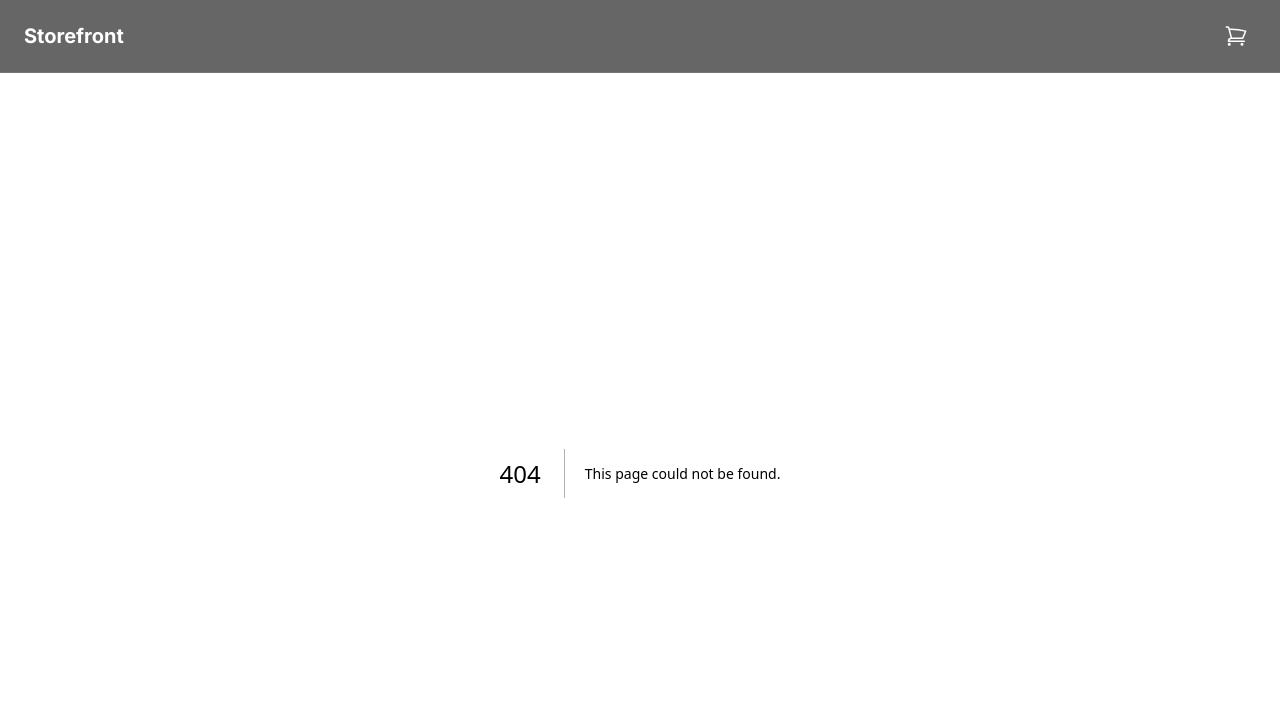
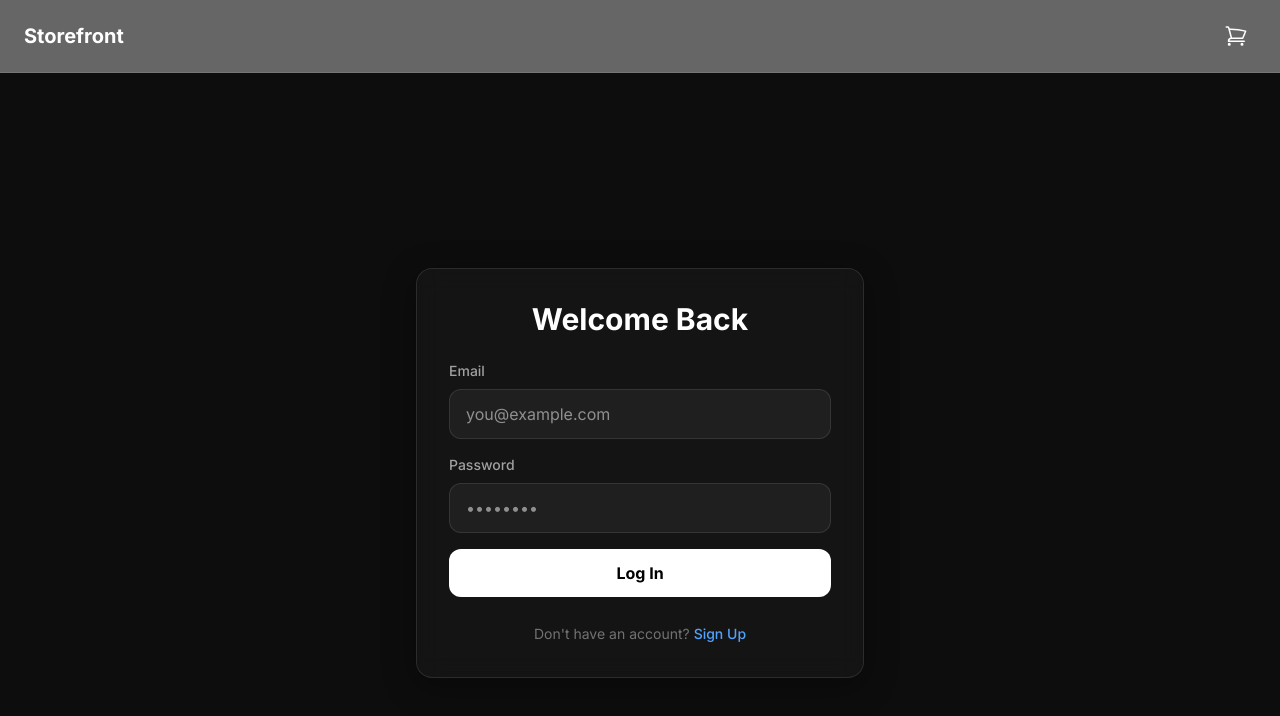
Before and after one commit to alexmps2003/my-ecommerce, a Next.js app: page /login in a window 1280 px wide. Before the commit this address had no page. Shown: the top 716 px of the page. Built offline with nearby package versions, Linux system fonts and the light colour scheme; no server answers.

Commit message:
chore: disable email confirmation in supabase and start login page

```diff
--- /dev/null
+++ b/src/app/login/page.tsx
@@ -0,0 +1,142 @@
+"use client";
+
+import { useState } from "react";
+import { useRouter } from "next/navigation";
+import { createClient } from "@/utils/supabase/client";
+import { motion } from "framer-motion";
+
+export default function LoginPage() {
+  const router = useRouter();
+  const supabase = createClient();
+  const [email, setEmail] = useState("");
+  const [password, setPassword] = useState("");
+  const [loading, setLoading] = useState(false);
+  const [error, setError] = useState<string | null>(null);
+  const [message, setMessage] = useState<string | null>(null);
+
+  const handleLogin = async (e: React.FormEvent) => {
+    e.preventDefault();
+    setLoading(true);
+    setError(null);
+    setMessage(null);
+
+    const { error } = await supabase.auth.signInWithPassword({
+      email,
+      password,
+    });
+
+    if (error) {
+      setError(error.message);
+      setLoading(false);
+    } else {
+      router.push("/");
+      router.refresh();
+    }
+  };
+
+  const handleSignUp = async (e: React.MouseEvent) => {
+    e.preventDefault(); // Prevent form submission if inside form, though it's outside
+    setLoading(true);
+    setError(null);
+    setMessage(null);
+
+    const { error, data } = await supabase.auth.signUp({
+      email,
+      password,
+      options: {
+        emailRedirectTo: `${location.origin}/auth/callback`,
+      },
+    });
+
+    if (error) {
+      setError(error.message);
+    } else {
+      // Check if session was created immediately (meaning email confirmation might be disabled or auto-confirmed)
+      if (data.session) {
+        router.push("/");
+        router.refresh();
+      } else {
+        setMessage("Check your email for the confirmation link.");
+      }
+    }
+    setLoading(false);
+  };
+
+  return (
+    <div className="flex min-h-screen items-center justify-center bg-black/95 p-4">
+      <motion.div
+        initial={{ opacity: 0, y: 20 }}
+        animate={{ opacity: 1, y: 0 }}
+        className="glass w-full max-w-md rounded-2xl p-8"
+      >
+        <h1 className="mb-6 text-center text-3xl font-bold text-white">
+          Welcome Back
+        </h1>
+
+        {error && (
+          <div className="mb-4 rounded-lg border border-red-500/20 bg-red-500/10 p-3 text-center text-sm text-red-500">
+            {error}
+          </div>
+        )}
+
+        {message && (
+          <div className="mb-4 rounded-lg border border-blue-500/20 bg-blue-500/10 p-3 text-center text-sm text-blue-400">
+            {message}
+          </div>
+        )}
+
+        <form onSubmit={handleLogin} className="space-y-4">
+          <div>
+            <label className="mb-2 block text-sm font-medium text-white/60">
+              Email
+            </label>
+            <input
+              type="email"
+              value={email}
+              onChange={(e) => setEmail(e.target.value)}
+              className="w-full rounded-xl border border-white/10 bg-white/5 px-4 py-3 text-white outline-none transition-colors focus:border-blue-500 focus:bg-white/10"
+              placeholder="you@example.com"
+              required
+            />
+          </div>
+
+          <div>
+            <label className="mb-2 block text-sm font-medium text-white/60">
+              Password
+            </label>
+            <input
+              type="password"
+              value={password}
+              onChange={(e) => setPassword(e.target.value)}
+              className="w-full rounded-xl border border-white/10 bg-white/5 px-4 py-3 text-white outline-none transition-colors focus:border-blue-500 focus:bg-white/10"
+              placeholder="••••••••"
+              required
+            />
+          </div>
+
+          <button
+            type="submit"
+            disabled={loading}
+            className="w-full rounded-xl bg-white py-3 font-bold text-black transition-transform hover:scale-[1.02] active:scale-[0.98] disabled:opacity-50"
+          >
+            {loading ? "Loading..." : "Log In"}
+          </button>
+        </form>
+
+        <div className="mt-6 text-center">
+          <span className="text-sm text-white/40">
+            Don&apos;t have an account?{" "}
+          </span>
+          <button
+            type="button"
+            onClick={handleSignUp}
+            disabled={loading}
+            className="text-sm font-medium text-blue-400 hover:text-blue-300 disabled:opacity-50"
+          >
+            Sign Up
+          </button>
+        </div>
+      </motion.div>
+    </div>
+  );
+}
```
